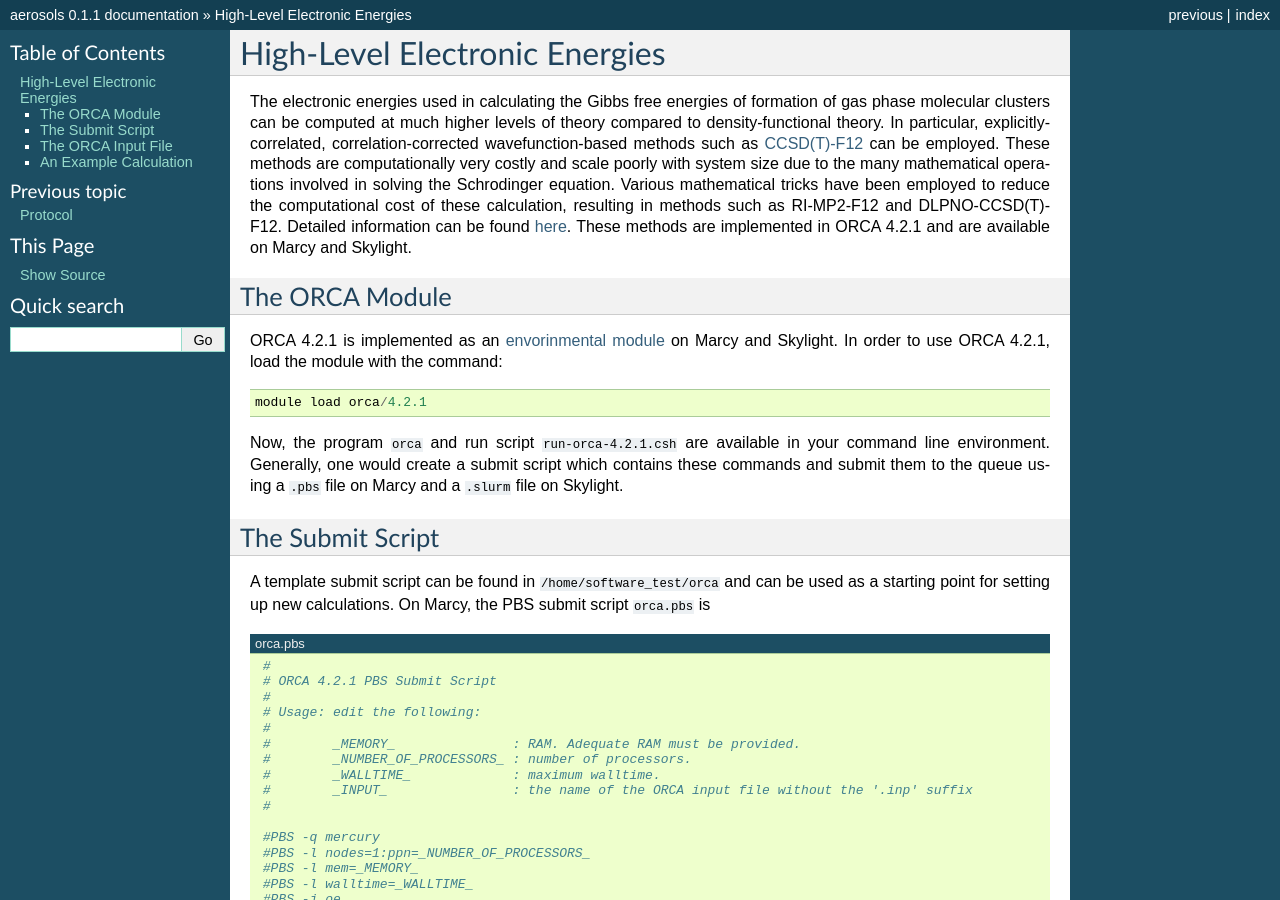
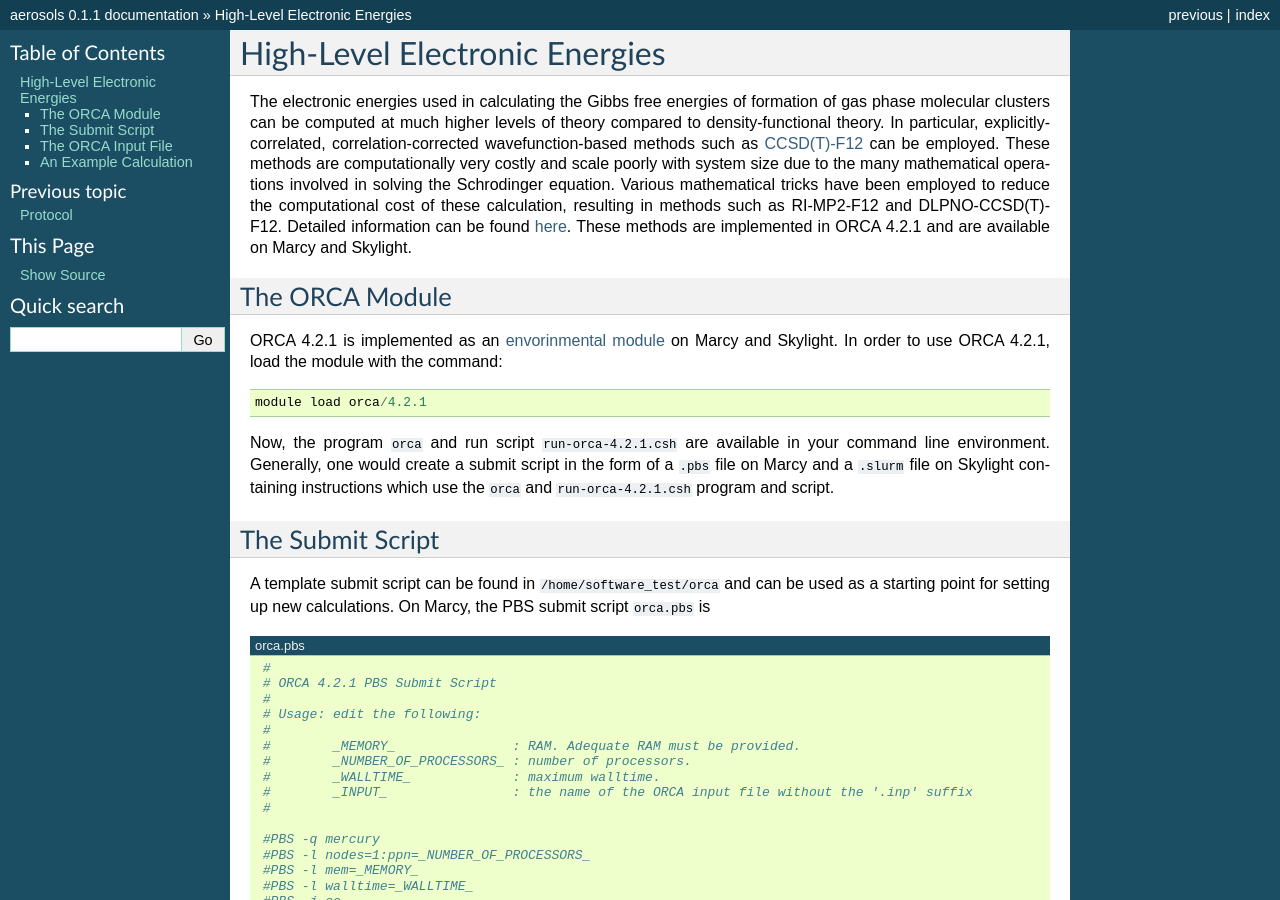
Before and after one commit to todbadrakh/aerosols, a Sphinx documentation site: the page built from docs/electronic-structure.rst, in a window 1280 px wide and 900 px high. Built offline with Sphinx 7.4.7, drawn with Linux system fonts in a browser that asks for light colours.

Commit message:
revising

```diff
--- a/docs/electronic-structure.rst
+++ b/docs/electronic-structure.rst
@@ -23,9 +23,9 @@ on Marcy and Skylight. In order to use ORCA 4.2.1, load the module with the comm
     module load orca/4.2.1
 
 Now, the program ``orca`` and run script ``run-orca-4.2.1.csh`` are available in your
-command line environment. Generally, one would create a submit script which contains these
-commands and submit them to the queue using a ``.pbs`` file on Marcy and a ``.slurm`` file
-on Skylight.
+command line environment. Generally, one would create a submit script in the form of a
+``.pbs`` file on Marcy and a ``.slurm`` file on Skylight containing instructions which
+use the ``orca`` and ``run-orca-4.2.1.csh`` program and script.
 
 The Submit Script
 =================
--- a/docs/protocol.rst
+++ b/docs/protocol.rst
@@ -31,7 +31,6 @@ required working directories.
        └── m08hx-sb
 
    5 directories, 0 files
-   $
 
 1. Genetic Algorithm-Based Configurational Sampling
 ---------------------------------------------------
```
Also changed, not shown: 1 other file.
